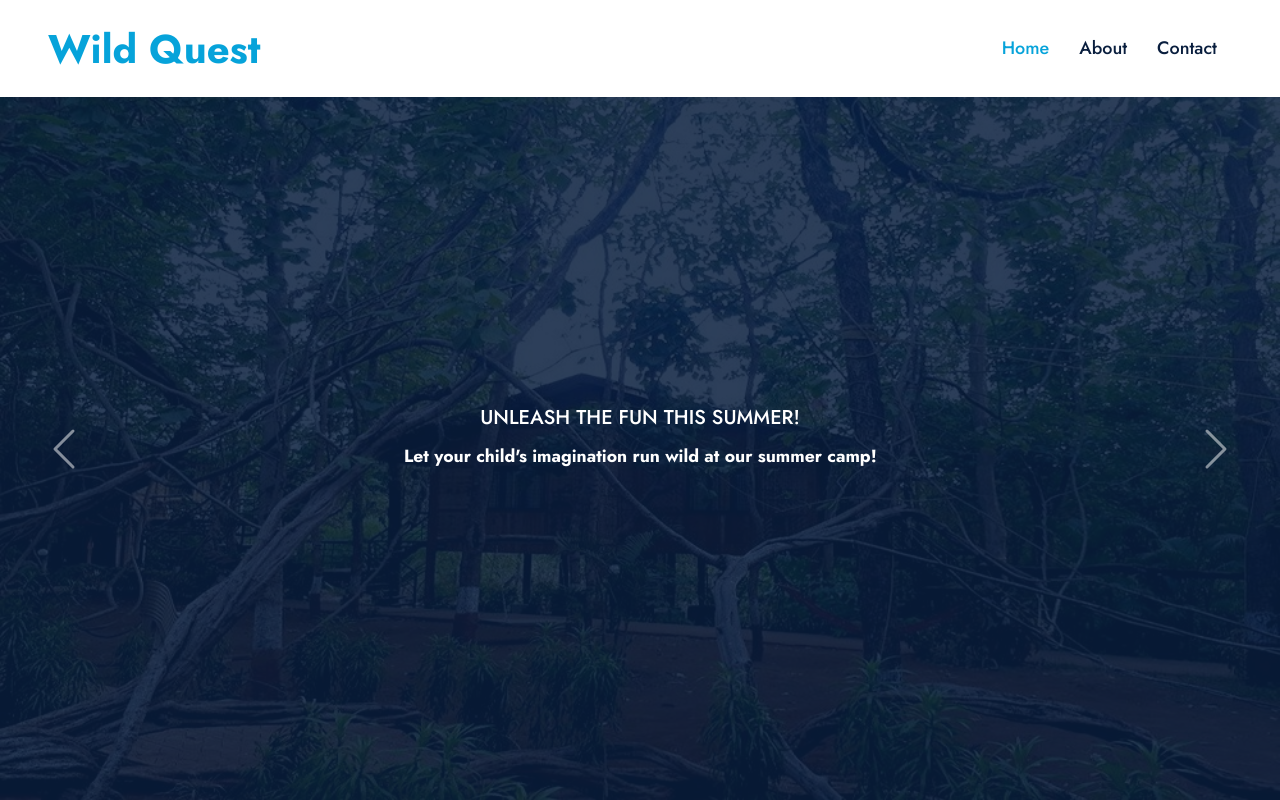
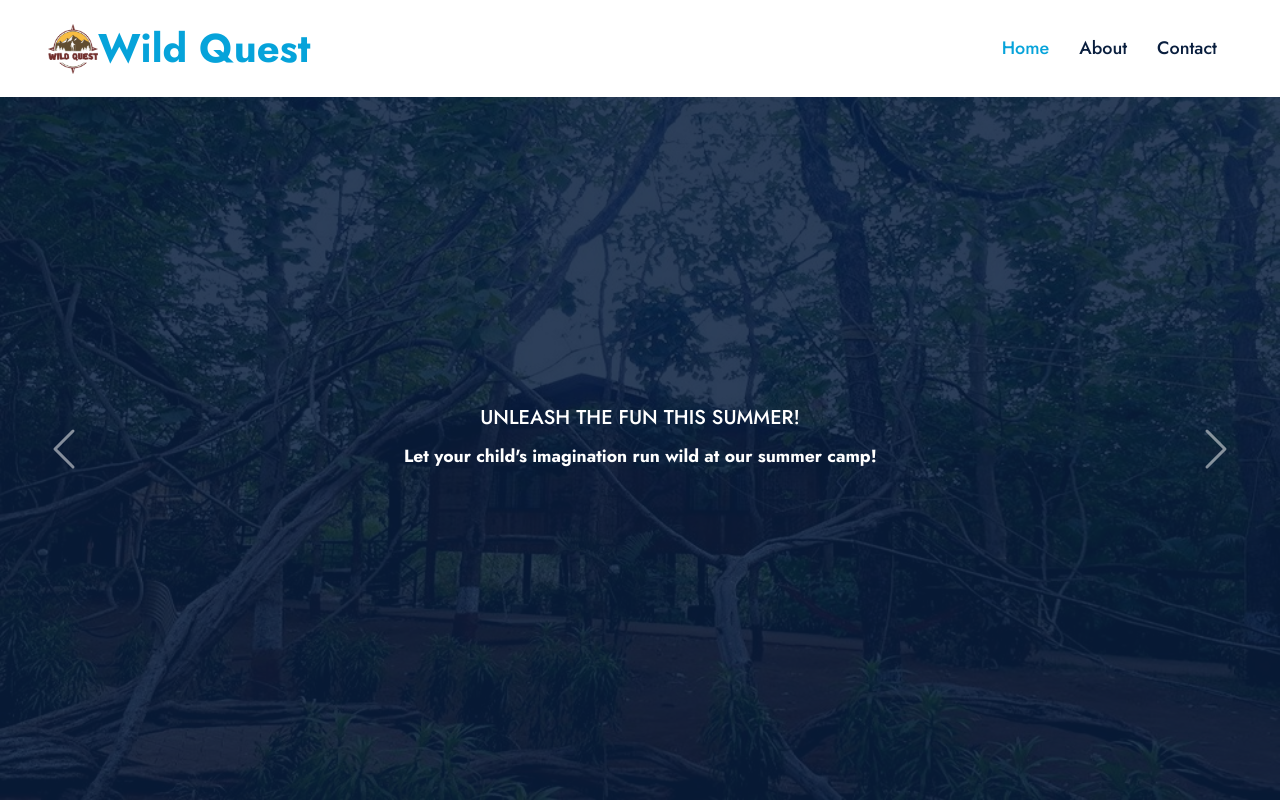
Before and after one commit to ashyshyadav/Wild-Quest, a plain HTML site: page index.html in a window 1280 px wide. Shown: the top 800 px of the page. Drawn offline with nearby package versions, Linux system fonts and the light colour scheme.

Commit message:
add logo

```diff
--- a/index.html
+++ b/index.html
@@ -10,7 +10,7 @@
 
     <!-- Favicon -->
     <link href="img/favicon.ico" rel="icon">
-
+    <link rel="icon" href="img/logo.png" type="image/icon type">
     <!-- Google Web Fonts -->
     <link rel="preconnect" href="https://fonts.gstatic.com">
     <link href="https://fonts.googleapis.com/css2?family=Jost:wght@500;600;700&family=Open+Sans:wght@400;600&display=swap" rel="stylesheet">
@@ -50,8 +50,9 @@
 
     <!-- Navbar Start -->
     <nav class="navbar navbar-expand-lg bg-white navbar-light shadow-sm px-5 py-3 py-lg-0">
-        <a href="index.html" class="navbar-brand p-0">
+        <a href="index.html" class="navbar-brand p-0" style="display: flex; flex-direction: row-reverse;">
             <h1 class="m-0 text-primary">Wild Quest</h1>
+            <img width="50px" height="50px" src="img/logo.png">
             <!-- <i class="fa fa-tooth me-2"></i> -->
         </a>
         <button class="navbar-toggler" type="button" data-bs-toggle="collapse" data-bs-target="#navbarCollapse">
```
Also changed, not shown: img/logo.png (added).
